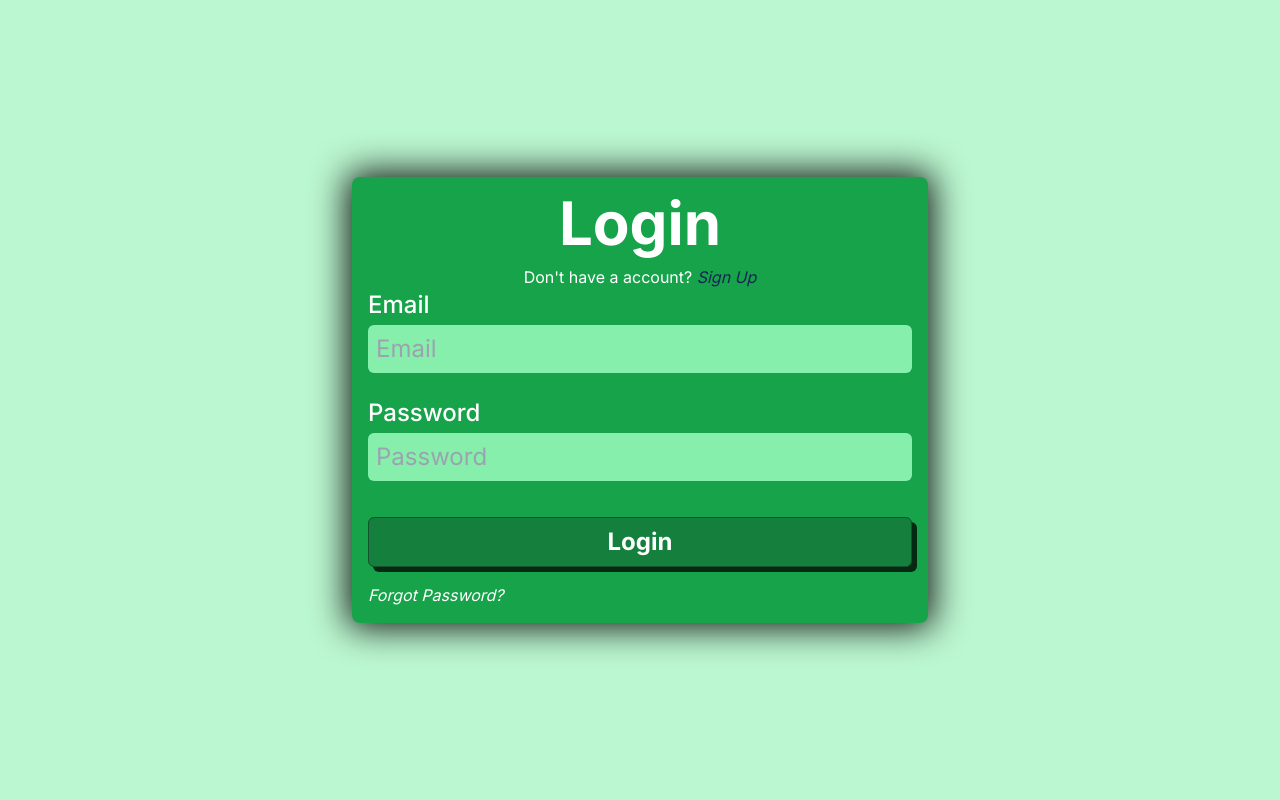
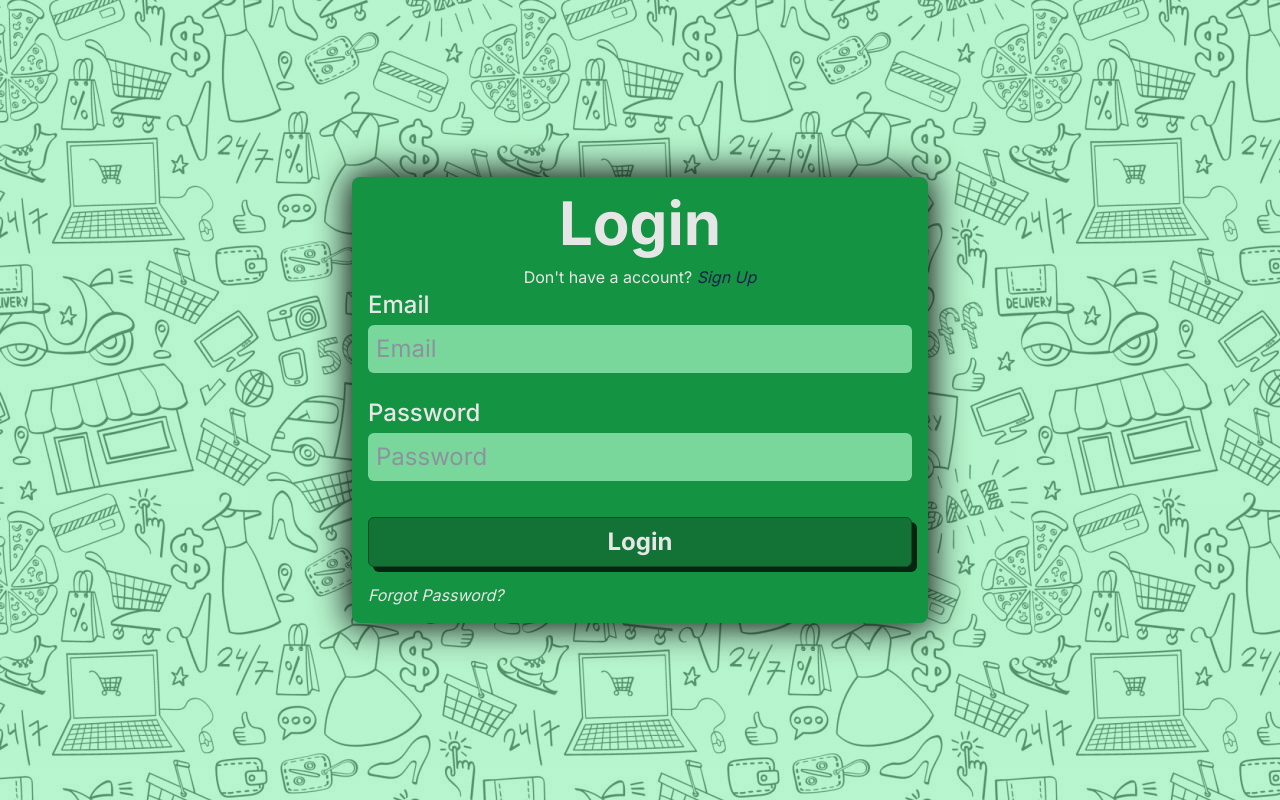
Before and after one commit to sanskarsharma100/Ecommerce-store, a React (Vite) app in the folder frontend/: page /login in a window 1280 px wide. Built offline with nearby package versions, Linux system fonts and the light colour scheme.

Commit message:
added bg image in auth pages

```diff
--- a/frontend/src/components/Pages/Login.tsx
+++ b/frontend/src/components/Pages/Login.tsx
@@ -5,7 +5,6 @@ import { isErrorWithData, isErrorWithMessage } from "./../../services/helpers";
 import { TextInputField } from "../Inputs/TextInputField";
 import { SubmitButton } from "../Inputs/SubmitButton";
 import { SpinningAnim } from "./../Loaders/SpinningAnim";
-
 interface StringObject {
   [key: string]: string;
 }
@@ -39,8 +38,8 @@ export const Login: FC = () => {
   }, [isSuccess, navigate]);
 
   return (
-    <div className="flex h-screen bg-green-200">
-      <section className="relative m-auto w-11/12 max-w-xl rounded-lg bg-green-600 p-4 font-inter text-white shadow-cardShadow xs:w-3/4 sm:w-2/4">
+    <div className="flex h-screen bg-shopBg">
+      <section className="relative m-auto w-11/12 max-w-xl rounded-lg bg-green-600 p-4 font-inter text-white shadow-cardShadow brightness-90 xs:w-3/4 sm:w-2/4">
         <h1 className="mb-3 text-center text-5xl font-bold xs:text-6xl ">
           Login
         </h1>
--- a/frontend/tailwind.config.js
+++ b/frontend/tailwind.config.js
@@ -16,6 +16,8 @@ export default {
       backgroundImage: {
         blackGradient:
           "linear-gradient(-45deg, #000000, #080808, #101010, #151515, #1a1a1a);",
+        shopBg:
+          "linear-gradient( rgba(134, 239, 172,0.6), rgba(134, 239, 172,0.6) ),url('./src/assets/shopping-bg.jpg')",
       },
       dropShadow: {
         "4xl": [
```
Also changed, not shown: frontend/src/assets/shopping-bg.jpg (added).
